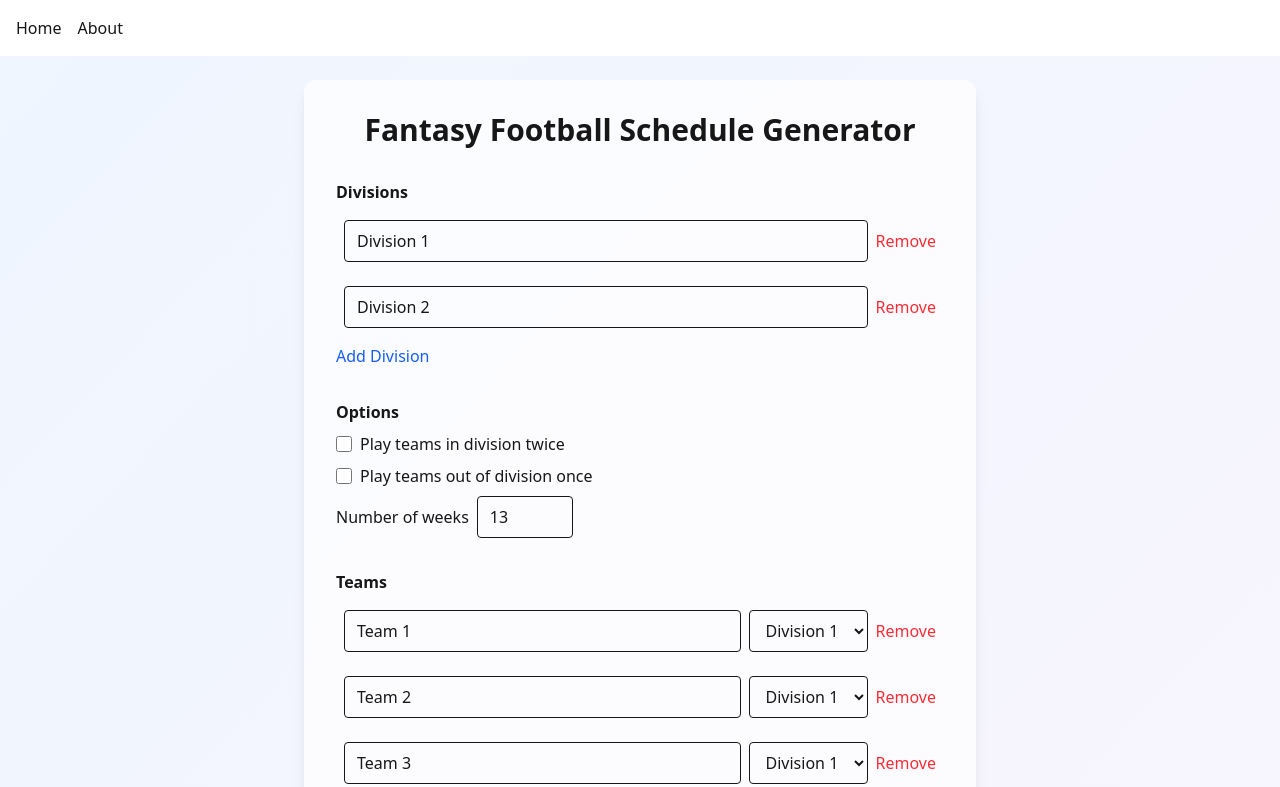
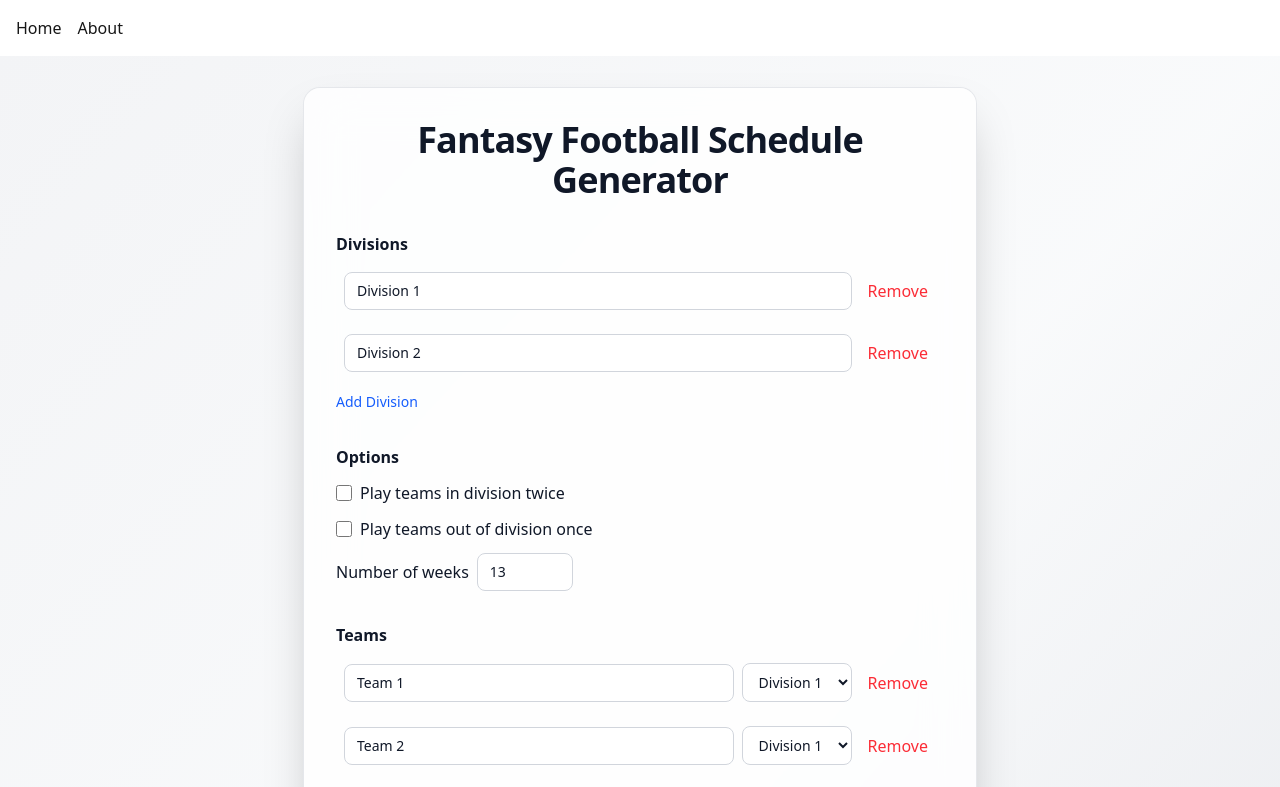
Before and after one commit to alex-monroe/ff-schedule-generator-fe, a Next.js app: page / in a window 1280 px wide. Shown: the top 787 px of the page. Built offline with nearby package versions, Linux system fonts and the light colour scheme.

Commit message:
style: polish schedule generator ui

```diff
--- a/src/app/page.tsx
+++ b/src/app/page.tsx
@@ -110,9 +110,9 @@ export default function Home() {
   }
 
   return (
-    <main className="min-h-screen bg-gradient-to-br from-blue-50 to-purple-50 dark:from-gray-900 dark:to-gray-800 p-6 flex items-start justify-center">
-      <section className="w-full max-w-2xl bg-white/70 dark:bg-gray-900/70 backdrop-blur rounded-xl shadow-lg p-8">
-        <h1 className="text-3xl font-bold mb-8 text-center">
+    <main className="min-h-screen w-full bg-gradient-to-br from-gray-100 via-gray-50 to-gray-200 dark:from-gray-900 dark:via-gray-900 dark:to-gray-800 px-4 py-8 flex items-start justify-center text-gray-900 dark:text-gray-100">
+      <section className="w-full max-w-2xl bg-white/80 dark:bg-gray-800/80 backdrop-blur-xl rounded-2xl shadow-2xl ring-1 ring-gray-200 dark:ring-gray-700 p-8">
+        <h1 className="text-3xl md:text-4xl font-semibold mb-8 text-center tracking-tight">
           Fantasy Football Schedule Generator
         </h1>
 
@@ -120,15 +120,18 @@ export default function Home() {
           <label className="block font-semibold mb-2">Divisions</label>
           <div className="space-y-2" ref={divisionsRef}>
             {divisions.map(div => (
-              <div key={div.id} className="flex items-center p-2 rounded hover:bg-gray-50 dark:hover:bg-gray-800 transition-colors">
+              <div
+                key={div.id}
+                className="flex items-center p-2 rounded-lg hover:bg-gray-100 dark:hover:bg-gray-800 transition-colors"
+              >
                 <input
-                  className="border rounded px-3 py-2 flex-grow focus:outline-none focus:ring-2 focus:ring-blue-500 focus:border-transparent transition-colors"
+                  className="border border-gray-300 dark:border-gray-700 rounded-lg px-3 py-2 flex-grow bg-white dark:bg-gray-900 focus:outline-none focus:ring-2 focus:ring-blue-500 focus:border-transparent text-sm transition-colors"
                   value={div.name ?? ''}
                   placeholder="Division name"
                   onChange={e => updateDivisionName(Number(div.id), e.target.value)}
                 />
                 <button
-                  className="ml-2 text-red-500 hover:text-red-700 transition-colors"
+                  className="ml-2 px-2 py-1 rounded-md text-red-500 hover:text-red-600 focus:outline-none focus:ring-2 focus:ring-red-400 transition-colors"
                   onClick={() => removeDivision(Number(div.id))}
                 >
                   Remove
@@ -137,14 +140,14 @@ export default function Home() {
             ))}
           </div>
           <button
-            className="mt-2 text-blue-600 hover:text-blue-800 transition-colors"
+            className="mt-3 inline-flex items-center text-sm font-medium text-blue-600 hover:text-blue-700 hover:underline transition-colors"
             onClick={addDivision}
           >
             Add Division
           </button>
         </div>
 
-        <div className="mb-8 space-y-2">
+        <div className="mb-8 space-y-3">
           <label className="block font-semibold">Options</label>
           <label className="flex items-center">
             <input
@@ -169,7 +172,7 @@ export default function Home() {
             <input
               type="number"
               min={1}
-              className="border rounded px-3 py-2 w-24 focus:outline-none focus:ring-2 focus:ring-blue-500 focus:border-transparent transition-colors"
+              className="border border-gray-300 dark:border-gray-700 rounded-lg px-3 py-2 w-24 bg-white dark:bg-gray-900 focus:outline-none focus:ring-2 focus:ring-blue-500 focus:border-transparent text-sm transition-colors"
               value={options.numWeeks ?? 13}
               onChange={e => setOptions({ ...options, numWeeks: Number(e.target.value) })}
             />
@@ -180,15 +183,18 @@ export default function Home() {
           <label className="block font-semibold mb-2">Teams</label>
           <div className="space-y-2" ref={teamsRef}>
             {teams.map((team, idx) => (
-              <div key={idx} className="flex items-center p-2 rounded hover:bg-gray-50 dark:hover:bg-gray-800 transition-colors">
+              <div
+                key={idx}
+                className="flex items-center p-2 rounded-lg hover:bg-gray-100 dark:hover:bg-gray-800 transition-colors"
+              >
                 <input
-                  className="border rounded px-3 py-2 flex-grow focus:outline-none focus:ring-2 focus:ring-blue-500 focus:border-transparent transition-colors"
+                  className="border border-gray-300 dark:border-gray-700 rounded-lg px-3 py-2 flex-grow bg-white dark:bg-gray-900 focus:outline-none focus:ring-2 focus:ring-blue-500 focus:border-transparent text-sm transition-colors"
                   value={team.name ?? ''}
                   placeholder="Team name"
                   onChange={e => updateTeam(idx, { name: e.target.value })}
                 />
                 <select
-                  className="border rounded px-3 py-2 ml-2 focus:outline-none focus:ring-2 focus:ring-blue-500 focus:border-transparent transition-colors"
+                  className="border border-gray-300 dark:border-gray-700 rounded-lg px-3 py-2 ml-2 bg-white dark:bg-gray-900 focus:outline-none focus:ring-2 focus:ring-blue-500 focus:border-transparent text-sm transition-colors"
                   value={Number(team.divisionId)}
                   onChange={e => updateTeam(idx, { divisionId: Number(e.target.value) })}
                 >
@@ -199,7 +205,7 @@ export default function Home() {
                   ))}
                 </select>
                 <button
-                  className="ml-2 text-red-500 hover:text-red-700 transition-colors"
+                  className="ml-2 px-2 py-1 rounded-md text-red-500 hover:text-red-600 focus:outline-none focus:ring-2 focus:ring-red-400 transition-colors"
                   onClick={() => removeTeam(idx)}
                 >
                   Remove
@@ -208,7 +214,7 @@ export default function Home() {
             ))}
           </div>
           <button
-            className="mt-2 text-blue-600 hover:text-blue-800 transition-colors"
+            className="mt-3 inline-flex items-center text-sm font-medium text-blue-600 hover:text-blue-700 hover:underline transition-colors"
             onClick={addTeam}
           >
             Add Team
@@ -216,14 +222,14 @@ export default function Home() {
         </div>
 
         <button
-          className="bg-blue-600 hover:bg-blue-700 text-white px-6 py-2 rounded-lg transition-colors disabled:opacity-50 disabled:cursor-not-allowed"
+          className="mt-4 bg-blue-600 hover:bg-blue-700 text-white font-medium px-6 py-2 rounded-lg shadow-sm transition-all duration-200 disabled:opacity-50 disabled:cursor-not-allowed"
           onClick={generate}
           disabled={loading}
         >
           {loading ? 'Generating...' : 'Generate Schedule'}
         </button>
 
-        {error && <p className="text-red-600 mt-4">{error}</p>}
+        {error && <p className="text-red-500 font-medium mt-4">{error}</p>}
 
         {schedule && schedule.matchups && (
           <div className="mt-8">
@@ -232,9 +238,9 @@ export default function Home() {
                 <button
                   key={i}
                   onClick={() => setSelectedWeek(i)}
-                  className={`px-3 py-1 rounded-full text-sm transition-colors ${
+                  className={`px-3 py-1 rounded-full text-sm font-medium transition-all duration-200 focus:outline-none focus:ring-2 focus:ring-blue-500 ${
                     selectedWeek === i
-                      ? 'bg-blue-600 text-white'
+                      ? 'bg-blue-600 text-white shadow'
                       : 'bg-gray-200 hover:bg-gray-300 dark:bg-gray-700 dark:hover:bg-gray-600'
                   }`}
                 >
@@ -244,7 +250,7 @@ export default function Home() {
             </div>
             <button
               onClick={downloadCSV}
-              className="mb-4 bg-green-600 hover:bg-green-700 text-white px-4 py-2 rounded-lg transition-colors"
+              className="mb-4 bg-green-600 hover:bg-green-700 text-white font-medium px-4 py-2 rounded-lg shadow-sm transition-all duration-200"
             >
               Download CSV
             </button>
@@ -252,7 +258,7 @@ export default function Home() {
               {schedule.matchups[selectedWeek]?.matchups?.map((m, j) => (
                 <div
                   key={j}
-                  className="flex items-center justify-between p-3 rounded-lg bg-gray-50 dark:bg-gray-800 shadow"
+                  className="flex items-center justify-between p-3 rounded-xl bg-gray-100 dark:bg-gray-800 ring-1 ring-gray-200 dark:ring-gray-700"
                 >
                   <span>{m.team1?.name}</span>
                   <span className="text-gray-500">vs</span>
```
